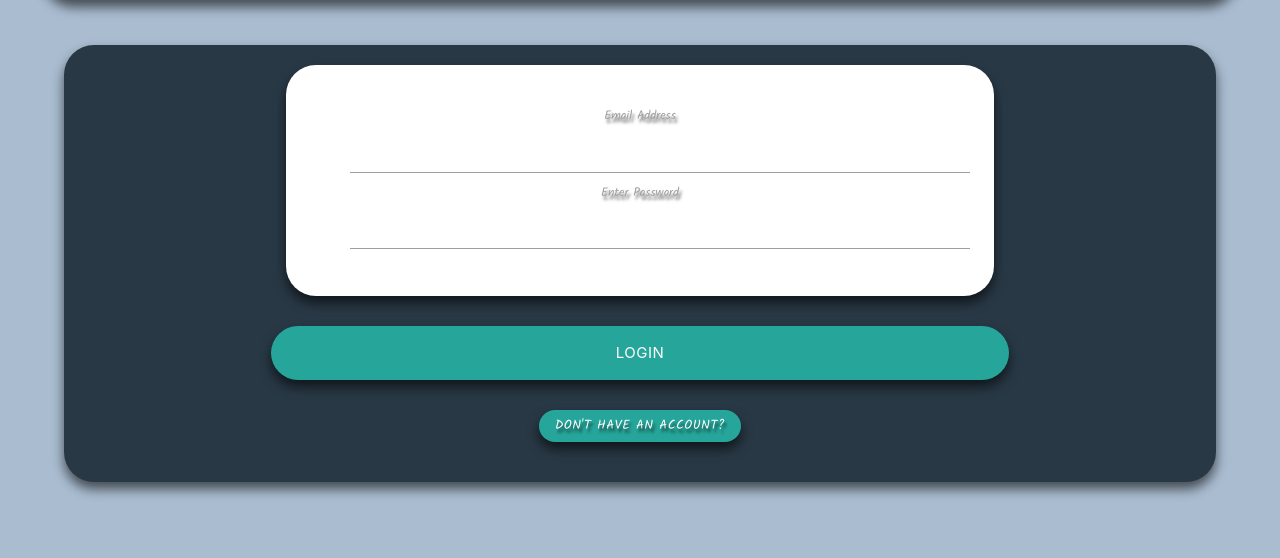
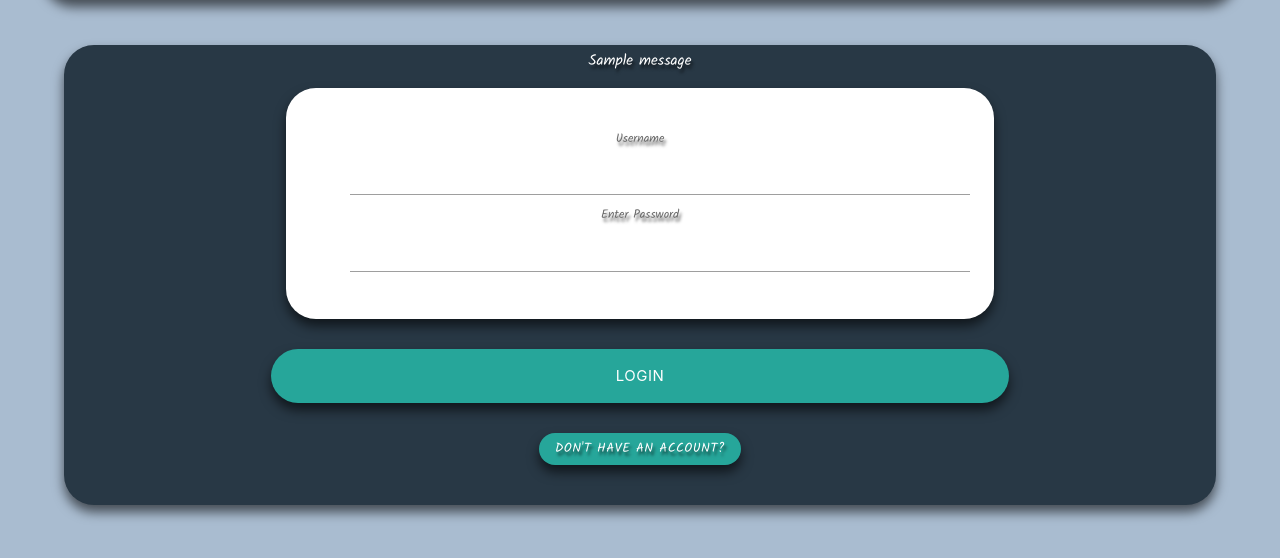
Before and after one commit to Tommyshub/flask-movie-project, a Flask app: page /login in a window 1280 px wide. Shown: the part 99-657 px from the top of the page. Run offline with Flask 2, Linux system fonts and the light colour scheme; one stand-in notice (Sample message) is shown; some libraries are stand-ins or nearby versions.

Commit message:
Added comments, connected the registration and login pages to the database, styled the profile page and added logout functionality

```diff
--- a/app.py
+++ b/app.py
@@ -4,34 +4,101 @@ from flask import (
     redirect, request, session, url_for)
 from flask_pymongo import PyMongo
 from bson.objectid import ObjectId
+from werkzeug.security import generate_password_hash, check_password_hash
 from forms import RegistrationForm, LoginForm
 
 app = Flask(__name__)
 
+# Database access
 app.config["MONGO_DBNAME"] = os.environ.get("MONGO_DBNAME")
 app.config["MONGO_URI"] = os.environ.get("MONGO_URI")
 app.secret_key = os.environ.get("SECRET_KEY")
 
 mongo = PyMongo(app)
 
-
+# Route for the base template
 @app.route("/")
 def index():
     return render_template("base.html")
 
 
-# Render registration form
+# Route for user registration
 @app.route("/register", methods=["POST", "GET"])
 def register():
     form = RegistrationForm()
+    if request.method == "POST":
+        # check if username already exists in db
+        existing_user = mongo.db.users.find_one(
+            {"username": request.form.get("username").lower()})
+        # Warn if the user already exists
+        if existing_user:
+            flash("Username already exists")
+            return redirect(url_for("register"))
+        # What to send to database
+        register = {
+            "email": request.form.get("email").lower(),
+            "username": request.form.get("username").lower(),
+            "password": generate_password_hash(request.form.get("password"))
+        }
+        mongo.db.users.insert_one(register)
+
+        # Put the new user into 'session' cookie
+        session["user"] = request.form.get("username").lower()
+        flash("Registration Successful!")
+        return redirect(url_for("profile", username=session["user"]))
+
     return render_template("register.html", title="register", form=form)
 
 
-# Render login form
-@app.route("/login")
+# Route for user Login
+@app.route("/login", methods=["POST", "GET"])
 def login():
     form = LoginForm()
+    if request.method == "POST":
+        # Check if the username exists in the database
+        existing_user = mongo.db.users.find_one(
+            {"username": request.form.get("username").lower()})
+        # Check if the email exists in the database
+        existing_email = mongo.db.users.find_one(
+            {"email": request.form.get("email")})
+
+        if existing_user:
+            # Check if the hashed password match
+            if check_password_hash(
+                    existing_user["password"], request.form.get("password")):
+                        session["user"] = request.form.get("username").lower()
+                        flash("Welcome, {}".format(
+                            request.form.get("username")))
+                        return redirect(url_for(
+                            "profile", username=session["user"]))
+
+            else:
+                # Invalid username or password
+                flash("Incorrect Username and/or Password")
+                return redirect(url_for("login"))
+
     return render_template("login.html", title="login", form=form)
+
+
+# Route for user profile
+@app.route("/profile/<username>", methods=["GET", "POST"])
+def profile(username):
+    # grab the session user's username from db
+    username = mongo.db.users.find_one(
+        {"username": session["user"]})["username"].capitalize()
+    # Render user profile if there's a session cookie
+    if session["user"]:
+        return render_template("profile.html", username=username)
+    # Otherwise redirect to login page
+    return redirect(url_for("login"))
+
+# User Logout
+@app.route("/logout")
+def logout():
+    # remove user from session cookie
+    flash("You have been logged out")
+    session.pop("user")
+    return redirect(url_for("login"))
 
 
 if __name__ == "__main__":
--- a/forms.py
+++ b/forms.py
@@ -20,7 +20,7 @@ class RegistrationForm(FlaskForm):
 
 # Login Form
 class LoginForm(FlaskForm):
-    email = StringField('Email Address', validators = [DataRequired(), Email()])
+    username = StringField('Username', validators = [DataRequired(), Length(min=4, max=25)])
     password = PasswordField('Enter Password', validators = [DataRequired()])
     remember = BooleanField('Remember Me')
     submit = SubmitField()
--- a/requirements.txt
+++ b/requirements.txt
@@ -1,5 +1,5 @@
+Flask_WTF==0.14.3
+WTForms==2.3.3
 Flask_PyMongo==2.3.0
 pymongo==3.11.2
-Flask_WTF==0.14.3
-WTForms==2.3.3
 Flask==1.1.2
--- a/static/css/style.css
+++ b/static/css/style.css
@@ -5,6 +5,7 @@ body {
   padding-top: 35px;
 }
 
+/* Navbar */
 .navbar-wrapper {
   display: block;
   margin-left: auto;
@@ -25,6 +26,7 @@ body {
   background-color: #202c39;
 }
 
+/* Main Div */
 .main-content {
   padding: 5px;
   text-align: center;
@@ -41,6 +43,12 @@ body {
   box-shadow: 0 7px 12px 0 rgba(0, 0, 0, 0.6);
 }
 
+/* Text in input fields */
+.main-content label {
+  color: dimgray;
+}
+
+/* Registration form */
 .register-login-form {
   margin: 15px;
   box-shadow: 0 7px 12px 0 rgba(0, 0, 0, 0.6);
@@ -52,3 +60,8 @@ body {
   box-shadow: 0 7px 12px 0 rgba(0, 0, 0, 0.6);
   border-radius: 30px;
 }
+
+.profile {
+  background-color: #283845;
+  border-radius: 30px;
+}
--- a/templates/_formhelpers.html
+++ b/templates/_formhelpers.html
@@ -1,3 +1,4 @@
+<!-- Helper for rendering the registration and login pages -->
 {% macro render_field(field) %}
 <dt>{{ field.label }}
 <dd>{{ field(**kwargs)|safe }}
--- a/templates/base.html
+++ b/templates/base.html
@@ -4,9 +4,6 @@
 <head>
   <meta charset="UTF-8" />
   <meta name="viewport" content="width=device-width, initial-scale=1.0" />
-  <link rel="stylesheet" href="https://cdnjs.cloudflare.com/ajax/libs/font-awesome/5.15.1/css/all.min.css"
-    integrity="sha512-+4zCK9k+qNFUR5X+cKL9EIR+ZOhtIloNl9GIKS57V1MyNsYpYcUrUeQc9vNfzsWfV28IaLL3i96P9sdNyeRssA=="
-    crossorigin="anonymous" />
   <link rel="stylesheet" href="https://cdnjs.cloudflare.com/ajax/libs/materialize/1.0.0/css/materialize.min.css"
     type="text/css" />
   <link href="https://fonts.googleapis.com/icon?family=Material+Icons" rel="stylesheet">
@@ -15,7 +12,7 @@
 </head>
 
 <body>
-
+  <!-- Navbar -->
   <header>
     <div class="row">
       <div class="col s12">
@@ -23,9 +20,9 @@
           <div class="container">
             <a href="#" class="brand-logo"></a>
             <ul>
+              <!-- If statement so that different pages are not displayed at the same time  -->
               {% if session.user %}
               <li><a href="{{ url_for('profile', username=session['user']) }}">Profile</a></li>
-              <li><a href="#">Manage Categories</a></li>
               <li><a href="{{ url_for('logout') }}">Log Out</a></li>
               {% else %}
               <li><a href="{{ url_for('login') }}">Login</a></li>
@@ -38,6 +35,17 @@
 
   <div class="row">
     <div class="main-content">
+      <!-- Display flashed messages  -->
+      {% with messages = get_flashed_messages(with_categories=true) %}
+      {% if messages %}
+      {% for category, message in messages %}
+      <div class="{{ category }}">
+        {{ message }}
+      </div>
+      {% endfor %}
+      {% endif %}
+      {% endwith %}
+      <!-- Main content -->
       {% block content %}
 
       {% endblock %}
--- a/templates/login.html
+++ b/templates/login.html
@@ -1,18 +1,17 @@
 {% from "_formhelpers.html" import render_field %}
 {% extends "base.html" %}
 {% block content %}
+<!-- Render login field with python -->
 <div class="row">
     <form class="col s12 m8 offset-m2" method="POST" action="{{ url_for('login') }}">
         <div class="card-panel register-login-form">
             <dl>
-                {{ render_field(form.email) }}
+                {{ render_field(form.username) }}
                 {{ render_field(form.password) }}
             </dl>
         </div>
         <input type=submit class="col s12 btn-large submit-button" value=Login>
-        <small>
-            <a class="btn-small submit-button" href="{{ url_for('register') }}">Don't Have An Account?</a>
-        </small>
+        <a class="btn-small submit-button" href="{{ url_for('register') }}">Don't Have An Account?</a>
     </form>
 </div>
 {% endblock %}
```
Also changed, not shown: templates/index.html (added, +9 -0 lines), templates/profile.html (+3 -4 lines), templates/register.html (+6 -6 lines).
